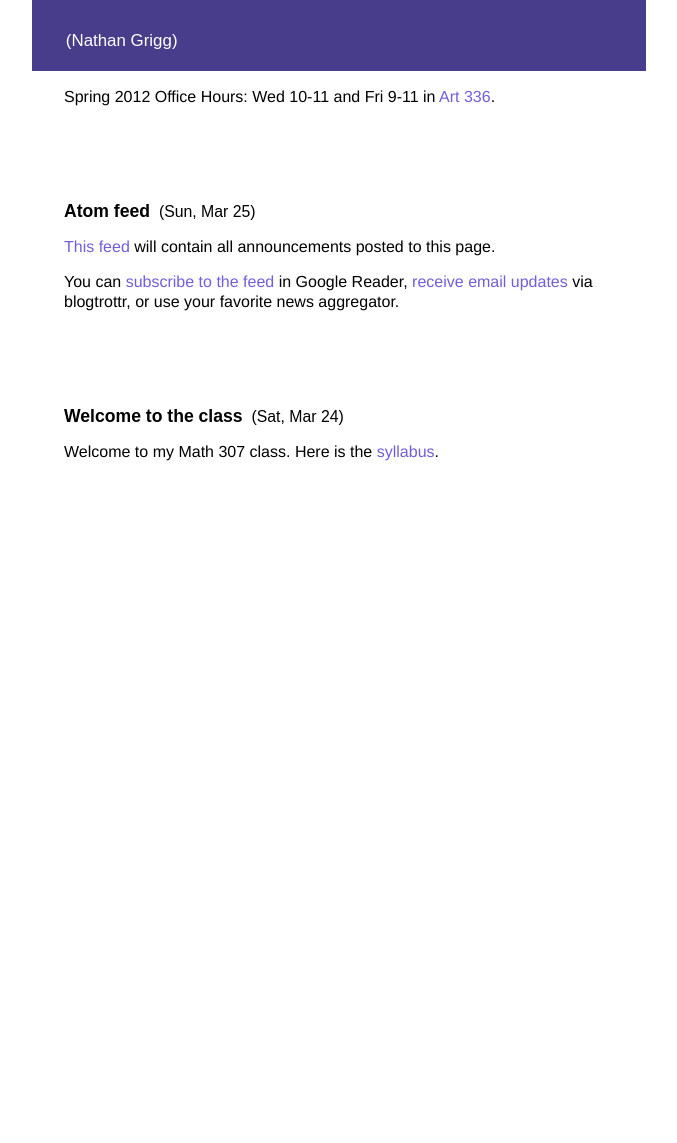
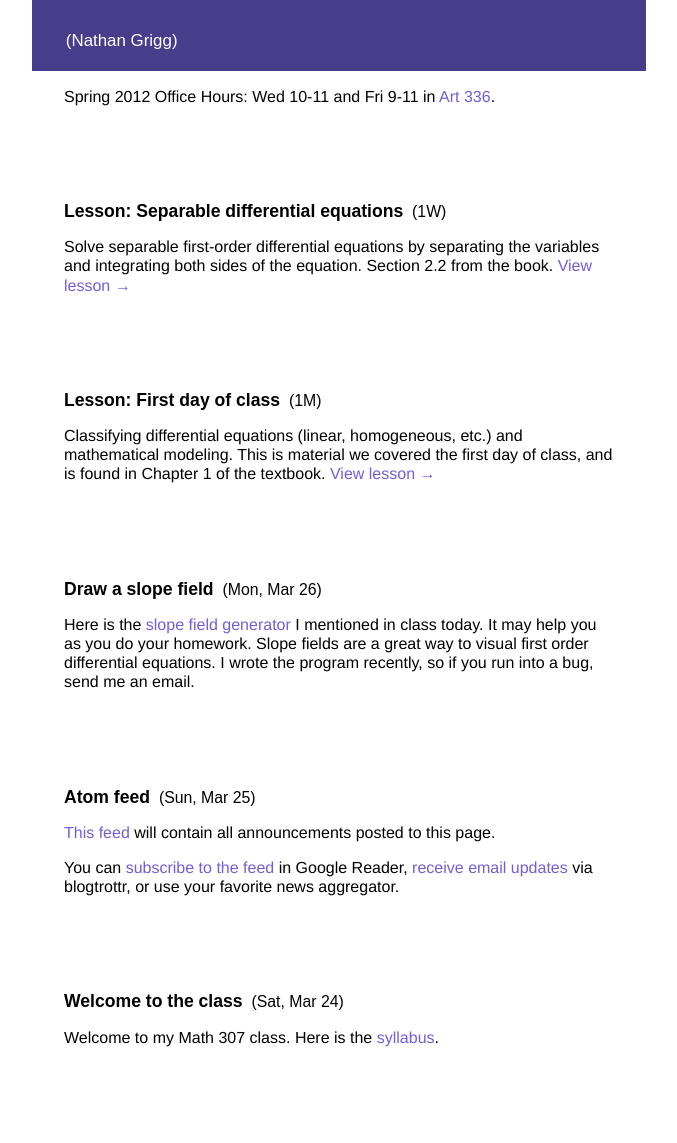
Before and after one commit to nathangrigg/website, a Jekyll site: the page built from math307/sp12/index.html, in a window 1280 px wide. Shown: the whole page, without its empty margins (301-978 px from the left). Built offline with Jekyll 4.4.1, drawn with Linux system fonts in a browser that asks for light colours; before the commit the page ends 900 px from its top, so only the background shows below that.

Commit message:
First two lessons

```diff
--- a/_includes/lesson.html
+++ b/_includes/lesson.html
@@ -2,6 +2,6 @@
 <h1 class="entry"><a href="{{site.url}}{{ post.url }}">Lesson:
 {{ post.title }}</a>
 <span class="date"> ({{ post.lesson }})</span></h1>
-<p>{{ post.description}}</p>
+<p>{{ post.description}} <a href="{{ site.url}}{{ post.url }}">View lesson&nbsp;&rarr;</a></p>
 </article>
 <hr class="separator">
--- a/_includes/lesson2.html
+++ b/_includes/lesson2.html
@@ -1,6 +1,6 @@
 <article>
 <h1 class="entry"><a href="{{site.url}}{{ post.url }}">{{ post.title }}</a>
 <span class="date"> ({{ post.lesson }})</span></h1>
-<p>{{ post.description}}</p>
+<p>{{ post.description}} <a href="{{ site.url}}{{ post.url }}">View lesson&nbsp;&rarr;</a></p>
 </article>
 <hr class="separator">
--- /dev/null
+++ b/math307/sp12/_posts/2012-03-26-draw-a-slope-field.md
@@ -0,0 +1,7 @@
+---
+title: Draw a slope field
+layout: 308wi12-post
+---
+
+Here is the [slope field generator](http://staff.washington.edu/grigg/slopefield/) I mentioned in class today. It may help you as you do your homework. Slope fields are a great way to visual first order differential equations.
+I wrote the program recently, so if you run into a bug, send me an email.
--- /dev/null
+++ b/math307/sp12/lessons/_posts/2012-03-26-1M.md
@@ -0,0 +1,26 @@
+---
+title: First day of class
+layout: 307sp12-lesson
+lesson: 1M
+description: Classifying differential equations (linear, homogeneous, etc.) and mathematical modeling. This is material we covered the first day of class, and is found in Chapter 1 of the textbook.
+---
+
+## About Lessons
+
+This is Lesson 1M, which means it corresponds to the Monday class of Week 1. Usually you will read the lessons _before_ class. The lessons give you a quick introduction to the material so that we can spend class time doing examples and talking about the more advanced material.
+
+Lessons will always be posted a full day in advance. For example, for a Wednesday class, the lesson will be posted by early Tuesday morning.
+If you do not see something posted by then, it means there is no lesson for the next class.
+
+## The first day of class
+
+If you missed class, you should read over the [syllabus][syl] and look at the [presentation][key] that we covered in class. Then get started on the [homework][hw].
+
+## The next lesson
+
+Before you come to class on Wednesday, look at [Lesson 1W][1W]. Give yourself 30 minutes, watch the videos, and do the practice problem.
+
+[1W]: {{site.url}}/math307/sp12/lessons/1W.html
+[hw]: {{site.url}}/math307/sp12/homework/
+[key]: {{site.url}}/math307/sp12/lessons/terminology.pdf
+[syl]: {{site.url}}/math307/sp12/syllabus.pdf
--- /dev/null
+++ b/math307/sp12/lessons/_posts/2012-03-26-1W.md
@@ -0,0 +1,31 @@
+---
+title: Separable differential equations
+lesson: 1W
+description: Solve separable first-order differential equations by separating the variables and integrating both sides of the equation. Section 2.2 from the book.
+layout: 307sp12-lesson
+date: 2012-03-26 14:00
+---
+
+## First example
+
+Watch this video of me working through a separable equation.
+
+<video id="video_1" class="video-js vjs-default-skin" controls
+  preload="auto" width="512" height="384"
+  data-setup="{}" >
+  <source src="http://stream.uw.edu/grigg/ode/separable-example.mp4" type='video/mp4'>
+</video>
+
+Read Example 2 of Section 2.2 in the textbook, where you will find a similar problem.
+
+Then do one on your own: {% math %} y'=\frac{1-x^2}{y^2} {% endmath %}
+
+## Notes and warnings
+
+If you aren't careful, you can lose constant solutions when solving separable differential equations. Here's an example, along with some common, easily avoided mistakes.
+
+<video id="video_2" class="video-js vjs-default-skin" controls
+  preload="auto" width="512" height="384"
+  data-setup="{}" >
+  <source src="http://stream.uw.edu/grigg/ode/separable-notes.mp4" type='video/mp4'>
+</video>
```
Also changed, not shown: math307/sp12/lessons/index.md (+1 -3 lines), 1 other file.
